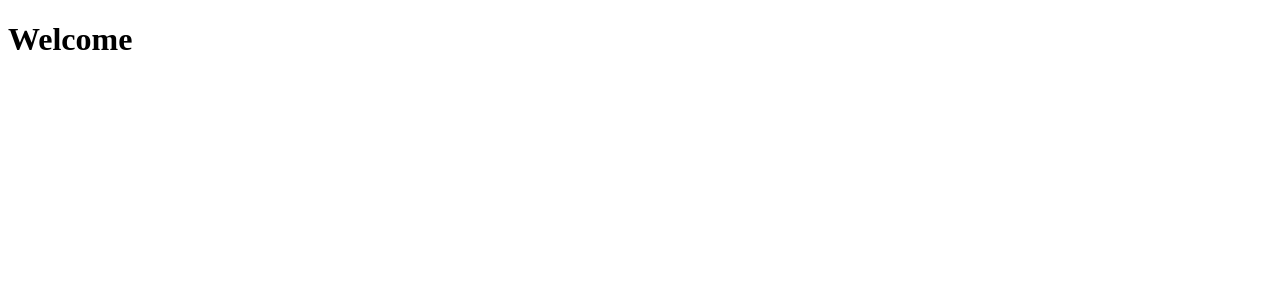
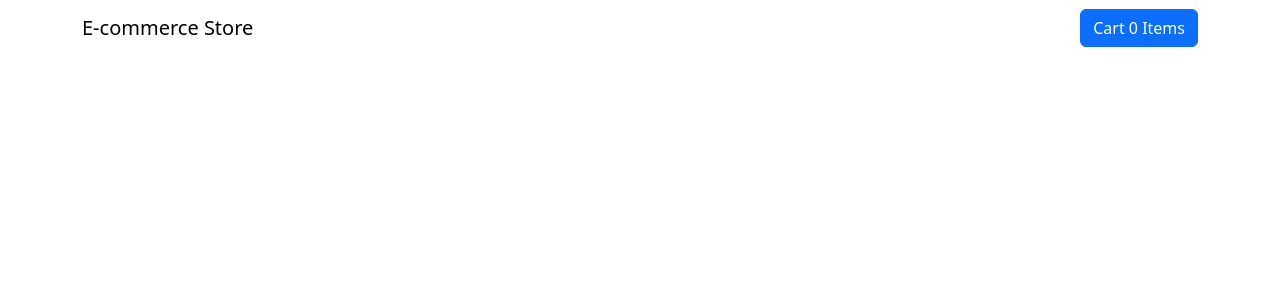
Before and after one commit to webQbe/react-stripe_shopping_cart, a React (Vite) app: page / in a window 1280 px wide. Shown: the top 300 px of the page. Built offline with nearby package versions, Linux system fonts and the light colour scheme.

Commit message:
Created Bootstrap-styled navigation bar

```diff
--- a/src/App.jsx
+++ b/src/App.jsx
@@ -1,11 +1,16 @@
+import NavBar from './components/Navbar'
+import { Container } from 'react-bootstrap'   // Import Bootstrap-styled Container
+import 'bootstrap/dist/css/bootstrap.min.css' // Import Bootstrap’s core CSS
 import './App.css'
 
 function App() {
 
   return (
-   <div className="App">
-    <h1>Welcome</h1>
-   </div>
+    <Container> {/* Centers wrapped content & adds horizontal padding */}
+
+      <NavBar></NavBar> {/* Render NavBar at the top */}
+
+    </Container>
   )
 }
 
--- /dev/null
+++ b/src/components/Navbar.jsx
@@ -0,0 +1,29 @@
+import { Button,
+         Container,
+         Navbar,
+         Modal } from "react-bootstrap" // Import Bootstrap-styled components
+
+const NavBar = () => {
+
+  return (
+    <Navbar className="sm"> {/* Render responsive navigation bar */}
+
+        <Navbar.Brand       // Display brand name/logo
+            href="/"        // Clicking takes user to homepage
+        >
+            E-commerce Store
+        </Navbar.Brand>
+
+        <Navbar.Toggle />   {/* Hamburger menu button on smaller screens */}
+
+        <Navbar.Collapse    // Contains items that should collapse/expand based on screen size
+            className="justify-content-end" // align content to the right
+        >
+            <Button>Cart 0 Items</Button>
+        </Navbar.Collapse>
+
+    </Navbar>
+  )
+}
+
+export default NavBar
```
